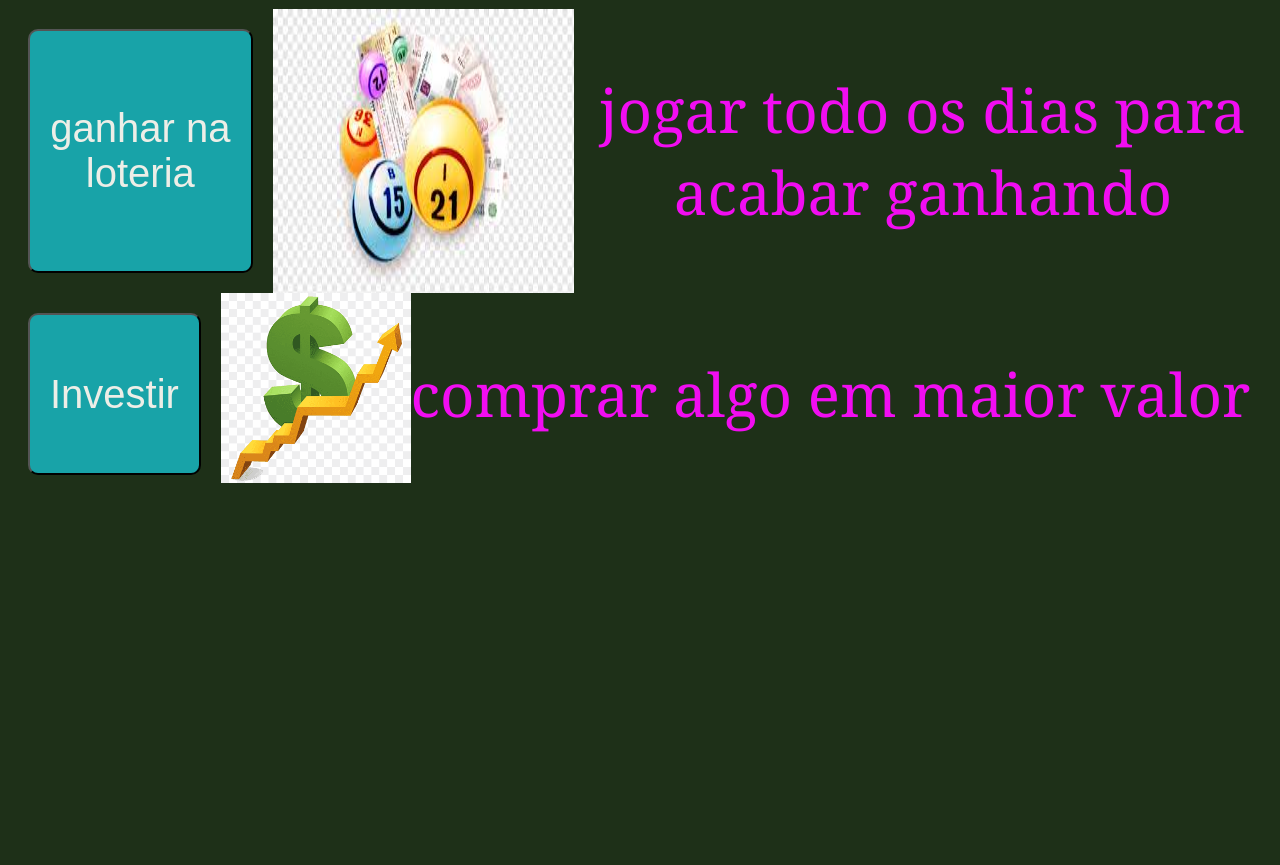
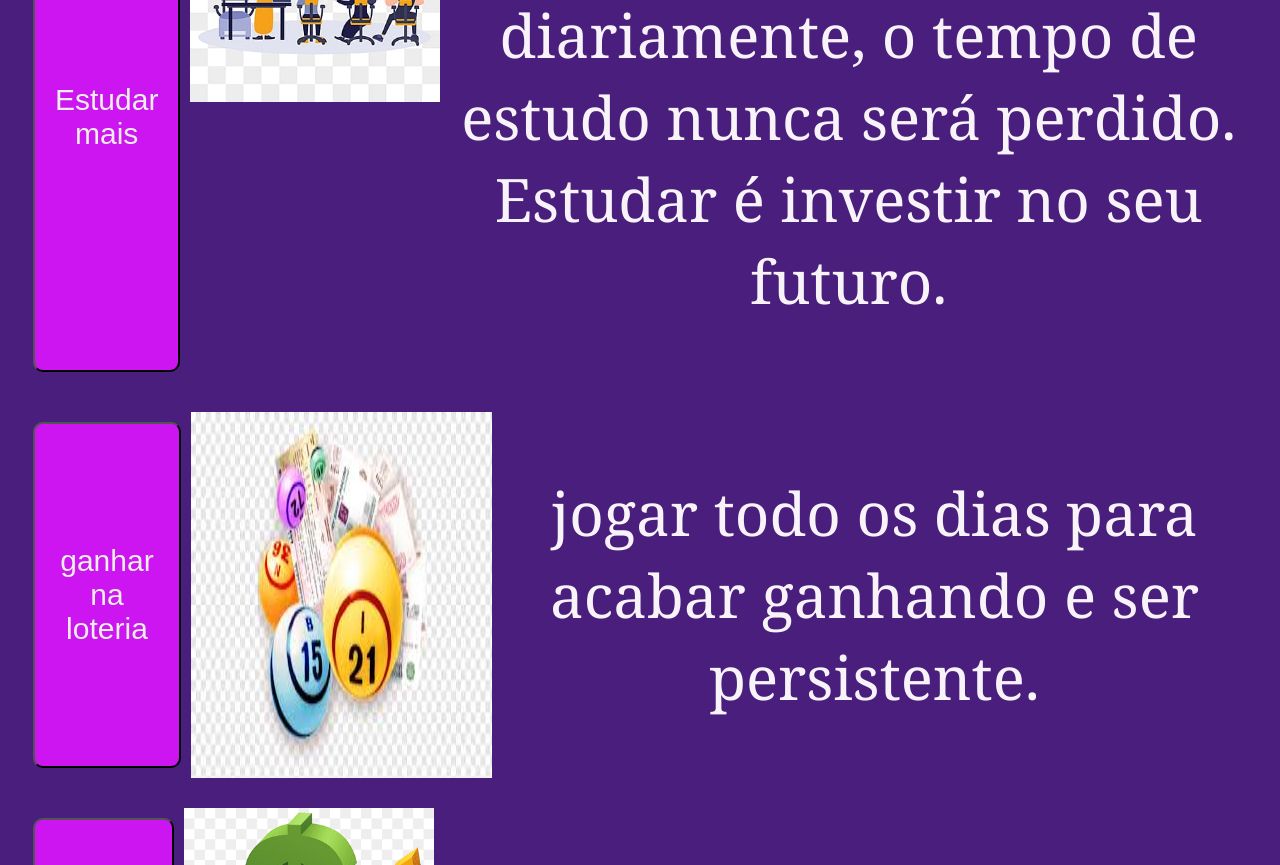
Before and after one commit to vitoriaalura/metas2024, a plain HTML site: page index.html in a window 1280 px wide. Shown: the part 756-1621 px from the top of the page. Before the commit the page ends 1259 px from the top, so only its background shows below. Drawn offline with Linux system fonts and the light colour scheme.

Commit message:
Add files via upload

```diff
--- a/index.html
+++ b/index.html
@@ -19,18 +19,20 @@
     <div class="meta">
         <button class="botão">Estudar mais</button>
         <img class="imagem1" src="./img/estudar mais.png">
-        <p> focar bem nos estudos</p>
+        <p> focar nos estudos diariamente, o tempo de estudo nunca será perdido.
+            Estudar é investir no seu futuro.
+        </p>
     </div>
 
     <div class="meta">
         <button class="botão">ganhar na loteria</button>
         <img class="imaigem1" src="./img/loteria.png">
-        <p> jogar todo os dias para acabar ganhando</p>
+        <p> jogar todo os dias para acabar ganhando e ser persistente.</p>
     </div>
     <div class="meta">
         <button class="botão">Investir</button>
         <img class="imagem1" src="./img/investir.png">
-        <p> comprar algo em maior valor</p>
+        <p> comprar algo em maior valor,e buscar conhecimento para bons resultados. </p>
     </div>
 </body>
 </html>
--- a/style.css
+++ b/style.css
@@ -1,7 +1,7 @@
 :root{
-    --cor-de-fundo:#c73c3c;
+    --cor-de-fundo:#f8e8e8;
     --verde:#f7fcfc;
-    --branco: #fd1aea;
+    --branco: #f0ebeb;
     --botao-ativo: #440e40;
     --botao-inativo: #0a1458;
     --texto-de-fundo:#5e6278;
@@ -9,18 +9,18 @@
 
 
 body{
-    background-color: rgb(30, 48, 24);
-    color: rgb(241, 13, 241);
+    background-color: rgb(74, 30, 124);
+    color: rgb(248, 243, 248);
     font-family: Cambria, Cochin, Georgia, Times, 'Times New Roman', serif;
     font-size: 60px;
     text-align: center;
 }
 .botão{
-    background-color: rgb(24, 163, 168);
-    font-size: 40px;
+    background-color: rgb(204, 21, 241);
+    font-size: 30px;
     border-radius: 10px;
     color: rgb(237, 238, 231);
-    margin: 20px;
+    margin: 10px;
     padding: 20px;
 }
 
@@ -32,9 +32,10 @@ body{
     margin: 0 auto;
 }
 .imagem1{
-    width: 15%;
-    height: 15%;
+    width: 250px;
+    height: 250px;
 }
 .meta{
   display: flex;
+  padding: 15px;
 }
```
